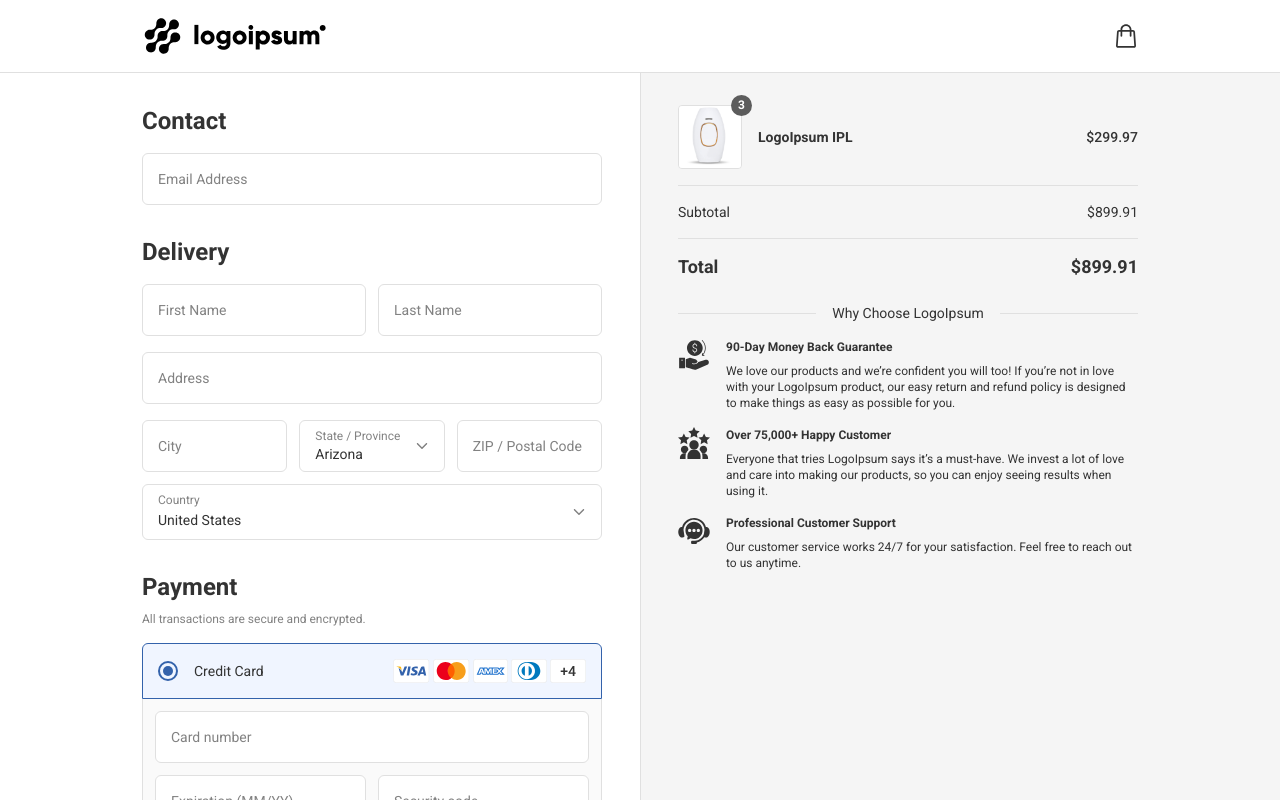
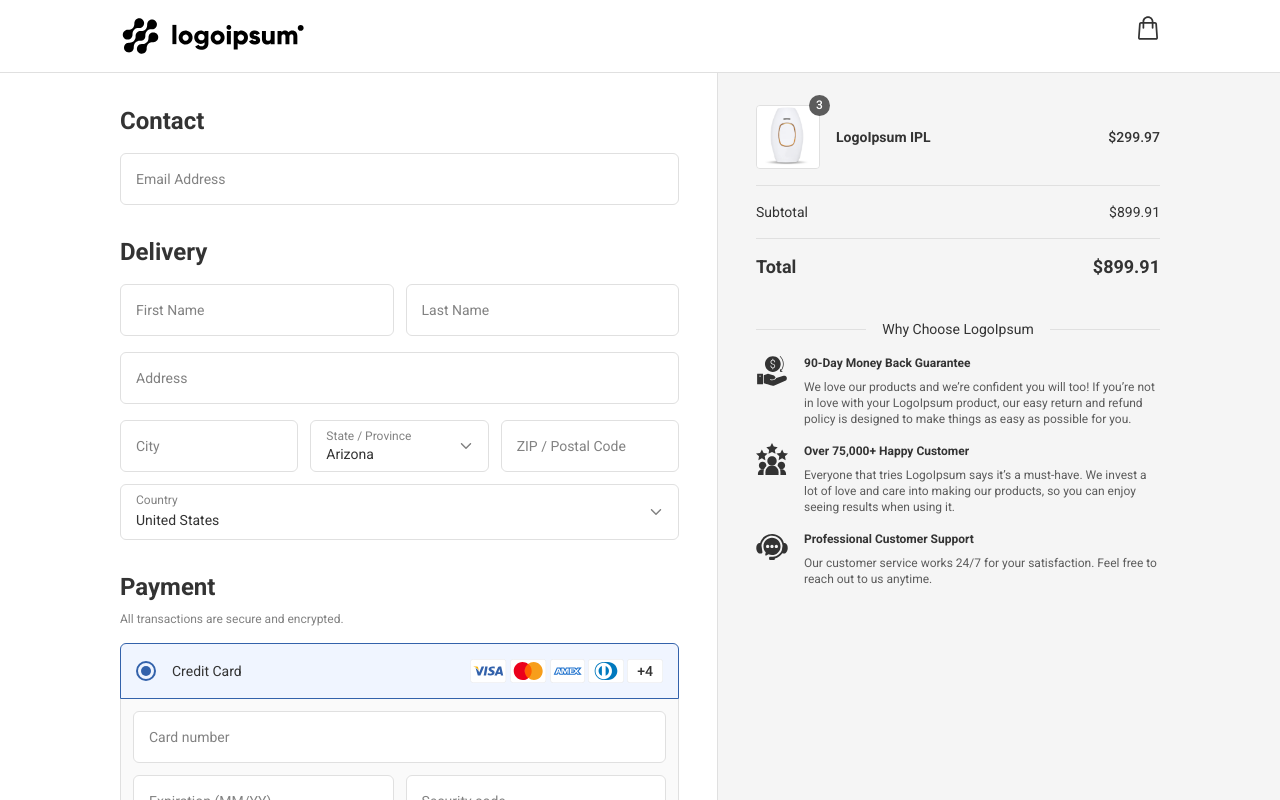
Before and after one commit to pocketful/Checkout, a React (Vite) app: page / in a window 1280 px wide. Shown: the top 800 px of the page. Built offline with nearby package versions, Linux system fonts and the light colour scheme.

Commit message:
desktop layout fixes, sides not equal

```diff
--- a/src/components/Header/Header.module.scss
+++ b/src/components/Header/Header.module.scss
@@ -9,12 +9,8 @@
     padding: $wrapper-pd;
     display: flex;
     justify-content: space-between;
-    align-items: center;
 
-    @include for(ScreenMD) {
-      padding-left: $wrapper-pd-md;
-      padding-right: $wrapper-pd-md;
-    }
+    // align-items: center;
   }
 
   .logo {
--- a/src/components/UI/Input/Input.module.scss
+++ b/src/components/UI/Input/Input.module.scss
@@ -8,6 +8,7 @@
   padding: 15px;
   border: 1px solid $gray-3;
   border-radius: 6px;
+  height: 52px;
 
   &:focus {
     outline: none;
--- a/src/components/pages/CheckoutPage/Benefits/BenefitItem/BenefitItem.module.scss
+++ b/src/components/pages/CheckoutPage/Benefits/BenefitItem/BenefitItem.module.scss
@@ -15,5 +15,7 @@
 
   .text {
     @extend %font-xs-regular;
+
+    color: $font-secondary-color;
   }
 }
--- a/src/components/pages/CheckoutPage/Benefits/Benefits.module.scss
+++ b/src/components/pages/CheckoutPage/Benefits/Benefits.module.scss
@@ -1,5 +1,5 @@
 .benefits {
-  padding: 16px $wrapper-pd 24px;
+  padding: 16px $wrapper-pd 8px;
   background-color: $foreground-color;
 
   .titleWrapper {
--- a/src/components/pages/CheckoutPage/CheckoutPage.module.scss
+++ b/src/components/pages/CheckoutPage/CheckoutPage.module.scss
@@ -2,48 +2,68 @@
   margin: 0 auto;
   max-width: $container-max-w;
 
-  // padding-left: $wrapper-pd;
-  // padding-right: $wrapper-pd;
-
   @include for(ScreenMD) {
-    position: relative;
-    padding-top: 32px;
-    padding-left: $wrapper-pd-md;
-    padding-right: $wrapper-pd-md;
+    padding-left: $wrapper-pd;
+    padding-right: $wrapper-pd;
     display: grid;
-    grid-template-columns: repeat(2, 1fr);
+    grid-template-columns: auto auto;
     grid-template-rows: auto 1fr;
-
-    &::before {
-      content: '';
-      position: fixed;
-      top: 0;
-      left: 50%;
-      width: 50vw;
-      height: 100vh;
-      background-color: $foreground-color;
-      z-index: -1;
-      border-left: 1px solid $gray-3;
-    }
 
     .sectionOrderForm {
       grid-column: 1;
       grid-row: 1 / 3;
+      max-width: 598px;
       padding-right: $wrapper-pd-md;
+      padding-bottom: 4px;
+      border-right: 1px solid #e0e0e0;
+      background-color: $background-color;
+    }
+
+    .sectionOrderForm,
+    .sectionSummary {
+      padding-top: 32px;
     }
 
     .sectionSummary,
     .sectionBenefits {
       grid-column: 2;
+      max-width: 442px;
       padding-left: $wrapper-pd-md;
+      position: relative;
     }
 
     .sectionSummary {
       grid-row: 1;
+
+      &::before {
+        content: '';
+        position: absolute;
+        top: 0;
+        left: 0;
+        width: calc(100vw - 54%);
+        height: 100%;
+        background-color: $foreground-color;
+        z-index: -1;
+      }
     }
 
     .sectionBenefits {
       grid-row: 2;
+
+      &::before {
+        content: '';
+        position: absolute;
+        top: 0;
+        left: 0;
+        width: calc(100vw - 54%);
+        height: 100%;
+        background-color: $foreground-color;
+        z-index: -1;
+      }
     }
   }
 }
+
+.containerWrapper {
+  overflow-x: hidden;
+}
--- a/src/components/pages/CheckoutPage/CheckoutPage.tsx
+++ b/src/components/pages/CheckoutPage/CheckoutPage.tsx
@@ -9,6 +9,7 @@ function CheckoutPage() {
   return (
     <>
       <Header />
+      <div className={style.containerWrapper}>
         <main className={style.container}>
           <div className={style.sectionSummary}>
             <Summary product={product} />
@@ -20,6 +21,7 @@ function CheckoutPage() {
             <Benefits />
           </div>
         </main>
+      </div>
     </>
   )
 }
--- a/src/components/pages/CheckoutPage/OrderForm/OrderForm.module.scss
+++ b/src/components/pages/CheckoutPage/OrderForm/OrderForm.module.scss
@@ -96,12 +96,21 @@
 .secureWrapper {
   @extend %font-s-regular;
 
+  display: flex;
+  align-items: center;
+  justify-content: center;
   color: $gray-4;
-  text-align: center;
-  padding-top: 16px;
+  margin-top: 16px;
 
   .lockIcon {
     margin-right: 8px;
+    margin-top: 2px;
+    height: 14px;
+  }
+
+  // margin-top: 4px;
+  > span {
+    height: 14px;
   }
 }
 
@@ -145,7 +154,7 @@
         }
       }
 
-      @include for(ScreenMD) {
+      @include for(ScreenLG) {
         grid-template-columns: repeat(3, 1fr);
         grid-template-areas:
           'city state zip'
--- a/src/components/pages/CheckoutPage/Summary/Summary.module.scss
+++ b/src/components/pages/CheckoutPage/Summary/Summary.module.scss
@@ -53,7 +53,7 @@
       top: -10px;
       right: -10px;
       font-size: $font-size-xs;
-      font-weight: $weight-bold;
+      font-weight: $weight-medium;
       line-height: 21px;
       background-color: $gray-5;
       color: $white;
@@ -65,6 +65,8 @@
       align-items: center;
       padding-left: 7px;
       padding-right: 7px;
+
+      // font-weight: $weight-bold;
     }
   }
 
@@ -91,7 +93,7 @@
     display: flex;
     justify-content: space-between;
     align-items: center;
-    background-color: none;
+    background-color: $foreground-color;
     border: none;
     cursor: pointer;
     padding: 16px;
@@ -127,7 +129,7 @@
 
   // Desktop styles
   @include for(ScreenMD) {
-    margin-bottom: 8px;
+    padding-bottom: 24px;
 
     button,
     .warranty {
--- a/src/styles/sizes.scss
+++ b/src/styles/sizes.scss
@@ -5,6 +5,7 @@ $container-max-w: 1072px;
 // breakpoints
 $screen-sm: 640px;
 $screen-md: 768px;
+$screen-ml: 992px;
 $screen-lg: 1024px;
 $screen-xl: 1280px;
 
@@ -17,5 +18,17 @@ $screen-xl: 1280px;
     @media (min-width: $screen-md) {
       @content;
     }
+  } @else if $breakpoint == ScreenML {
+    @media (min-width: $screen-ml) {
+      @content;
+    }
+  } @else if $breakpoint == ScreenLG {
+    @media (min-width: $screen-lg) {
+      @content;
+    }
+  } @else if $breakpoint == ScreenXL {
+    @media (min-width: $screen-xl) {
+      @content;
+    }
   }
 }
```
Lines whose indentation alone changed are shown as unchanged.
